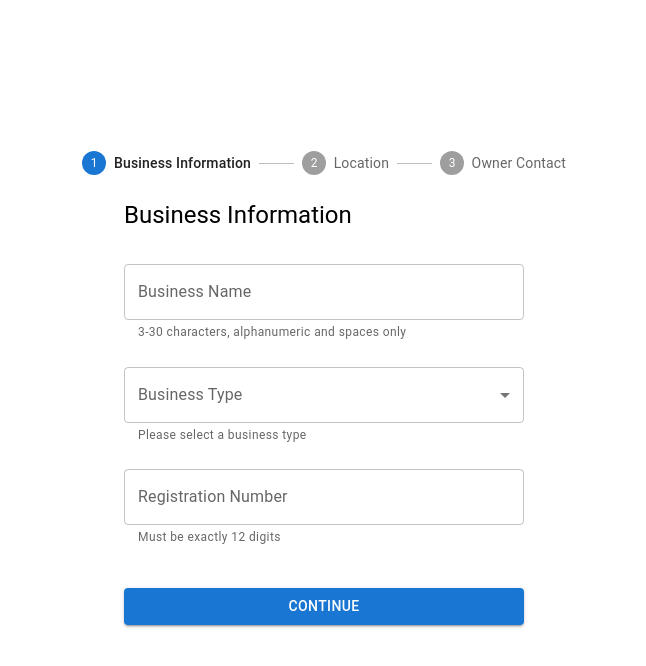
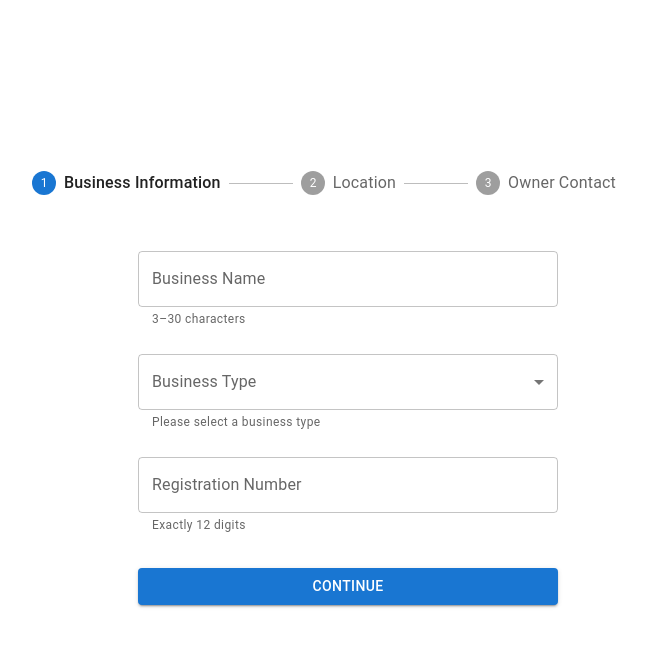
Before and after one commit to mkalansari7/fe-assignment, a React (Vite) app: page /register in a window 1280 px wide. Shown: the top 666 px of the page, without its empty margins (316-962 px from the left). Built offline with nearby package versions, Linux system fonts and the light colour scheme.

Commit message:
Update tsx and ui

```diff
--- a/src/features/register/RegisterPage.tsx
+++ b/src/features/register/RegisterPage.tsx
@@ -1,10 +1,11 @@
 import BusinessInfoStep from "./components/BusinessInfoStep";
-import { Grid } from "@mui/material";
+import { Box, Container } from "@mui/material";
 import OwnerContactStep from "./components/OwnerContactStep";
 import LocationStep from "./components/LocationStep";
 import { type RegisterFormDraft, type RegisterStep } from "./types";
 import { useState } from "react";
-import { Stepper, Step, StepLabel } from "@mui/material";
+import { MobileStepProgress } from "../../shared/components/MobileStepProgress";
+import { DesktopStepper } from "../../shared/components/DesktopStepper";
 
 const steps = [BusinessInfoStep, LocationStep, OwnerContactStep] as const;
 const stepLabels = [
@@ -47,28 +48,43 @@ export default function RegisterPage() {
   const CurrentStep = steps[step];
 
   return (
-    <Grid
-      container
-      spacing={0}
-      direction="column"
-      alignItems="center"
-      justifyContent="center"
-      sx={{ minHeight: "100vh" }}
+    <Container maxWidth="md">
+      <Box
+        sx={{
+          minHeight: "100vh",
+          display: "flex",
+          flexDirection: "column",
+          alignItems: "center",
+          justifyContent: { xs: "flex-start", sm: "center" },
+          py: { xs: 3, sm: 0 },
+          gap: 4,
+        }}
       >
-      <Stepper activeStep={step} sx={{ width: "100%", maxWidth: 500 }}>
-        {stepLabels.map((label) => (
-          <Step key={label}>
-            <StepLabel>{label}</StepLabel>
-          </Step>
-        ))}
-      </Stepper>
+        <DesktopStepper step={step} labels={stepLabels} />
 
+        <MobileStepProgress
+          step={step}
+          totalSteps={stepLabels.length}
+          label={stepLabels[step]}
+        />
+
+        <Box
+          sx={{
+            width: "100%",
+            display: "flex",
+            justifyContent: "center",
+          }}
+        >
+          <Box sx={{ width: "100%", maxWidth: 420 }}>
             <CurrentStep
               data={formData}
               setData={setFormData}
               next={next}
               back={back}
             />
-    </Grid>
+          </Box>
+        </Box>
+      </Box>
+    </Container>
   );
 }
--- a/src/features/register/components/BusinessInfoStep.tsx
+++ b/src/features/register/components/BusinessInfoStep.tsx
@@ -1,11 +1,12 @@
 import { businessInfoStepSchema, type BusinessInfoStepData } from "../schema";
 import { useForm } from "react-hook-form";
 import { zodResolver } from "@hookform/resolvers/zod";
-import { FormControl, Button, Box, Typography } from "@mui/material";
+import { Button, Box } from "@mui/material";
 import { type StepProps } from "../types";
 import { ControlledSelect } from "../../../shared/components/ControlledSelect";
 import { FormInput } from "../../../shared/components/FormInput";
 import { BUSINESS_TYPES } from "../../../shared/types/business";
+import { FORM_SX } from "../../../shared/styles/form";
 
 export default function BusinessInfoStep({ data, setData, next }: StepProps) {
   const form = useForm<BusinessInfoStepData>({
@@ -23,33 +24,15 @@ export default function BusinessInfoStep({ data, setData, next }: StepProps) {
   };
 
   return (
-    <Box
-      component="form"
-      onSubmit={form.handleSubmit(onSubmit)}
-      sx={{
-        width: "100%",
-        maxWidth: 400,
-        display: "flex",
-        flexDirection: "column",
-        gap: 3,
-        padding: 3,
-      }}
-    >
-      <Typography variant="h5" component="h2" gutterBottom>
-        Business Information
-      </Typography>
-
-      <FormControl fullWidth>
+    <Box component="form" onSubmit={form.handleSubmit(onSubmit)} sx={FORM_SX}>
       <FormInput
         name="businessName"
         control={form.control}
         label="Business Name"
         placeholder="Enter business name"
-          helperText="3-30 characters, alphanumeric and spaces only"
+        helperText="3–30 characters"
       />
-      </FormControl>
 
-      <FormControl fullWidth>
       <ControlledSelect
         name="businessType"
         control={form.control}
@@ -58,27 +41,20 @@ export default function BusinessInfoStep({ data, setData, next }: StepProps) {
         placeholder="Select business type"
         errorMessage="Please select a business type"
       />
-      </FormControl>
 
-      <FormControl fullWidth>
       <FormInput
         name="registrationNumber"
         control={form.control}
         label="Registration Number"
-          placeholder="Enter 12-digit registration number"
-          helperText="Must be exactly 12 digits"
+        placeholder="12-digit registration number"
+        helperText="Exactly 12 digits"
       />
-      </FormControl>
 
-      <Button
-        type="submit"
-        variant="contained"
-        fullWidth
-        sx={{ mt: 2 }}
-        disabled={form.formState.isSubmitting}
-      >
+      <Box mt={1}>
+        <Button type="submit" variant="contained" fullWidth>
           Continue
         </Button>
       </Box>
+    </Box>
   );
 }
--- a/src/features/register/components/LocationStep.tsx
+++ b/src/features/register/components/LocationStep.tsx
@@ -1,11 +1,12 @@
 import { locationStepSchema, type LocationStepData } from "../schema";
 import { useForm } from "react-hook-form";
 import { zodResolver } from "@hookform/resolvers/zod";
-import { Box, Button, FormControl, Typography } from "@mui/material";
+import { Box, Button } from "@mui/material";
 import type { StepProps } from "../types";
 import { FormInput } from "../../../shared/components/FormInput";
 import { useCountries } from "../../../shared/hooks/useCountries";
 import { ControlledSelect } from "../../../shared/components/ControlledSelect";
+import { FORM_SX } from "../../../shared/styles/form";
 
 export default function LocationStep({ data, setData, next, back }: StepProps) {
   const form = useForm<LocationStepData>({
@@ -26,23 +27,7 @@ export default function LocationStep({ data, setData, next, back }: StepProps) {
   const { countries, loading, error } = useCountries();
 
   return (
-    <Box
-      component="form"
-      onSubmit={form.handleSubmit(onSubmit)}
-      sx={{
-        width: "100%",
-        maxWidth: 400,
-        display: "flex",
-        flexDirection: "column",
-        gap: 3,
-        padding: 3,
-      }}
-    >
-      <Typography variant="h5" component="h2" gutterBottom>
-        Location
-      </Typography>
-
-      <FormControl fullWidth>
+    <Box component="form" onSubmit={form.handleSubmit(onSubmit)} sx={FORM_SX}>
       <ControlledSelect
         name="country"
         control={form.control}
@@ -51,43 +36,30 @@ export default function LocationStep({ data, setData, next, back }: StepProps) {
         placeholder={loading ? "Loading countries..." : "Select country"}
         errorMessage={error ?? "Country is required"}
       />
-      </FormControl>
-      {error && (
-        <Typography color="error" variant="body2">
-          {error}
-        </Typography>
-      )}
 
-      <FormControl fullWidth>
       <FormInput
         name="city"
         control={form.control}
         label="City"
         placeholder="Enter city name"
-          helperText="3-20 characters, alphanumeric and spaces only"
+        helperText="3–20 characters"
       />
-      </FormControl>
 
-      <FormControl fullWidth>
       <FormInput
         name="addressLine1"
         control={form.control}
         label="Address Line 1"
-          placeholder="Enter address line 1"
-          helperText="3-20 characters, alphanumeric and spaces only"
+        placeholder="Street address"
       />
-      </FormControl>
 
-      <FormControl fullWidth>
       <FormInput
         name="addressLine2"
         control={form.control}
         label="Address Line 2"
-          placeholder="Enter address line 2"
-          helperText="3-20 characters, alphanumeric and spaces only"
+        placeholder="Apartment, suite, etc. (optional)"
       />
-      </FormControl>
 
+      <Box display="flex" flexDirection="column" gap={1.5} mt={1}>
         {back && (
           <Button variant="outlined" fullWidth onClick={back}>
             Back
@@ -98,11 +70,11 @@ export default function LocationStep({ data, setData, next, back }: StepProps) {
           type="submit"
           variant="contained"
           fullWidth
-        sx={{ mt: 1 }}
-        disabled={form.formState.isSubmitting || loading || !!error}
+          disabled={loading || !!error}
         >
           Continue
         </Button>
       </Box>
+    </Box>
   );
 }
--- a/src/features/register/components/OwnerContactStep.tsx
+++ b/src/features/register/components/OwnerContactStep.tsx
@@ -5,13 +5,14 @@ import {
 } from "../schema";
 import { useForm } from "react-hook-form";
 import { zodResolver } from "@hookform/resolvers/zod";
-import { FormControl, Button, Box, Typography } from "@mui/material";
+import { Button, Box } from "@mui/material";
 import type { StepProps } from "../types";
 import { FormInput } from "../../../shared/components/FormInput";
 import { saveRegistration } from "../utils/saveRegistration";
 import { useNavigate } from "react-router-dom";
 import { useSnackbar } from "../../../shared/hooks/useSnackbar";
 import { SNACKBAR_TYPE } from "../../../shared/types/ui";
+import { FORM_SX } from "../../../shared/styles/form";
 
 export default function OwnerContactStep({ data, back }: StepProps) {
   const form = useForm<OwnerContactStepData>({
@@ -52,78 +53,47 @@ export default function OwnerContactStep({ data, back }: StepProps) {
   };
 
   return (
-    <Box
-      component="form"
-      onSubmit={form.handleSubmit(onSubmit)}
-      sx={{
-        width: "100%",
-        maxWidth: 400,
-        display: "flex",
-        flexDirection: "column",
-        gap: 3,
-        padding: 3,
-      }}
-    >
-      <Typography variant="h5" component="h2" gutterBottom>
-        Owner Contact Information
-      </Typography>
-
-      <FormControl fullWidth>
+    <Box component="form" onSubmit={form.handleSubmit(onSubmit)} sx={FORM_SX}>
       <FormInput
         name="ownerName"
         control={form.control}
         label="Owner Name"
-          placeholder="Enter owner name"
-          helperText="3-30 characters"
+        placeholder="Full name"
       />
-      </FormControl>
 
-      <FormControl fullWidth>
       <FormInput
         name="email"
         control={form.control}
         label="Email"
         type="email"
-          placeholder="Enter email address"
-          helperText="Enter a valid email address"
+        placeholder="example@email.com"
       />
-      </FormControl>
 
-      <FormControl fullWidth>
       <FormInput
         name="phone"
         control={form.control}
         label="Phone"
-          placeholder="Enter phone number"
-          helperText="8-11 digits only"
+        placeholder="8–11 digits"
       />
-      </FormControl>
 
-      <FormControl fullWidth>
       <FormInput
         name="confirmPhone"
         control={form.control}
         label="Confirm Phone"
-          placeholder="Confirm phone number"
-          helperText="Phone numbers must match"
+        placeholder="Re-enter phone number"
       />
-      </FormControl>
 
+      <Box display="flex" flexDirection="column" gap={1.5} mt={1}>
         {back && (
           <Button variant="outlined" fullWidth onClick={back}>
             Back
           </Button>
         )}
 
-      <Button
-        type="submit"
-        variant="contained"
-        fullWidth
-        sx={{ mt: 2 }}
-        disabled={form.formState.isSubmitting}
-      >
-        {form.formState.isSubmitting ? "Submitting..." : "Submit"}
+        <Button type="submit" variant="contained" fullWidth>
+          Submit
         </Button>
+      </Box>
     </Box>
   );
 }
--- /dev/null
+++ b/src/shared/components/DesktopStepper.tsx
@@ -0,0 +1,34 @@
+import { Stepper, Step, StepLabel } from "@mui/material";
+
+type DesktopStepperProps = {
+  step: number;
+  labels: readonly string[];
+};
+
+export function DesktopStepper({ step, labels }: DesktopStepperProps) {
+  return (
+    <Stepper
+      activeStep={step}
+      sx={{
+        width: "100%",
+        maxWidth: 600,
+        display: { xs: "none", sm: "flex" },
+      }}
+    >
+      {labels.map((label, index) => (
+        <Step key={label}>
+          <StepLabel
+            sx={{
+              "& .MuiStepLabel-label": {
+                fontWeight: index === step ? 700 : 400,
+                fontSize: "1rem",
+              },
+            }}
+          >
+            {label}
+          </StepLabel>
+        </Step>
+      ))}
+    </Stepper>
+  );
+}
--- /dev/null
+++ b/src/shared/components/MobileStepProgress.tsx
@@ -0,0 +1,46 @@
+import { Box, Typography, LinearProgress } from "@mui/material";
+
+type MobileStepProgressProps = {
+  step: number;
+  totalSteps: number;
+  label: string;
+};
+
+export function MobileStepProgress({
+  step,
+  totalSteps,
+  label,
+}: MobileStepProgressProps) {
+  const progress = ((step + 1) / totalSteps) * 100;
+
+  return (
+    <Box
+      sx={{
+        display: { xs: "block", sm: "none" },
+        textAlign: "center",
+        mb: 3,
+      }}
+    >
+      <Typography variant="subtitle1" fontWeight={700} gutterBottom>
+        {label}
+      </Typography>
+
+      <Box
+        sx={{
+          display: "flex",
+          justifyContent: "center",
+        }}
+      >
+        <LinearProgress
+          variant="determinate"
+          value={progress}
+          sx={{
+            width: 120,
+            height: 8,
+            borderRadius: 3,
+          }}
+        />
+      </Box>
+    </Box>
+  );
+}
--- /dev/null
+++ b/src/shared/styles/form.ts
@@ -0,0 +1,12 @@
+import type { SxProps, Theme } from "@mui/material";
+
+export const FORM_SX: SxProps<Theme> = {
+  width: "100%",
+  maxWidth: 420,
+  mx: "auto",
+  display: "flex",
+  flexDirection: "column",
+  gap: { xs: 2.5, sm: 3 },
+  px: { xs: 1, sm: 3 },
+  py: { xs: 2, sm: 3 },
+};
```
Also changed, not shown: src/features/businesses/BusinessesPage.tsx (+12 -19 lines), src/shared/components/BusinessCard.tsx (added, +42 -0 lines). Lines whose indentation alone changed are shown as unchanged.
